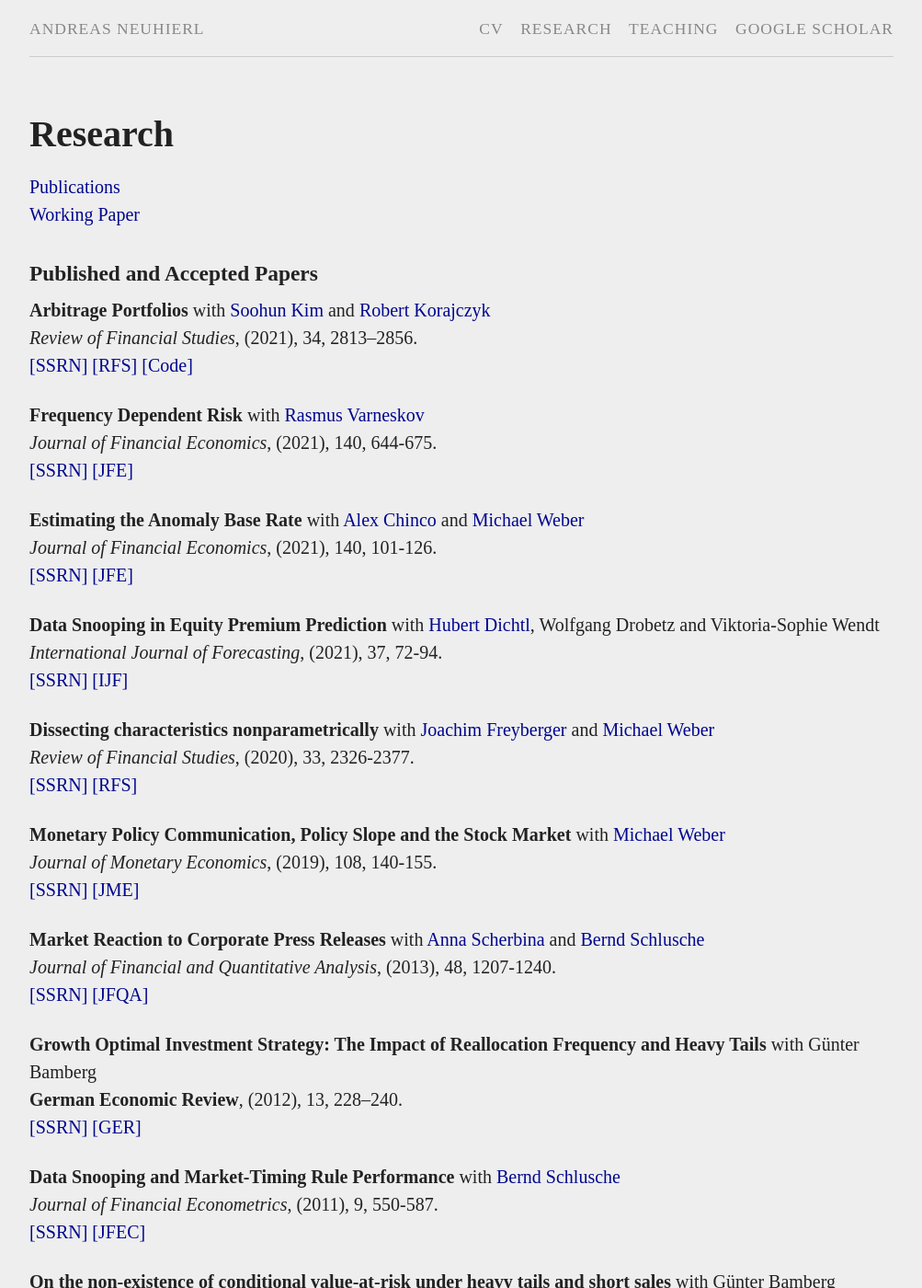
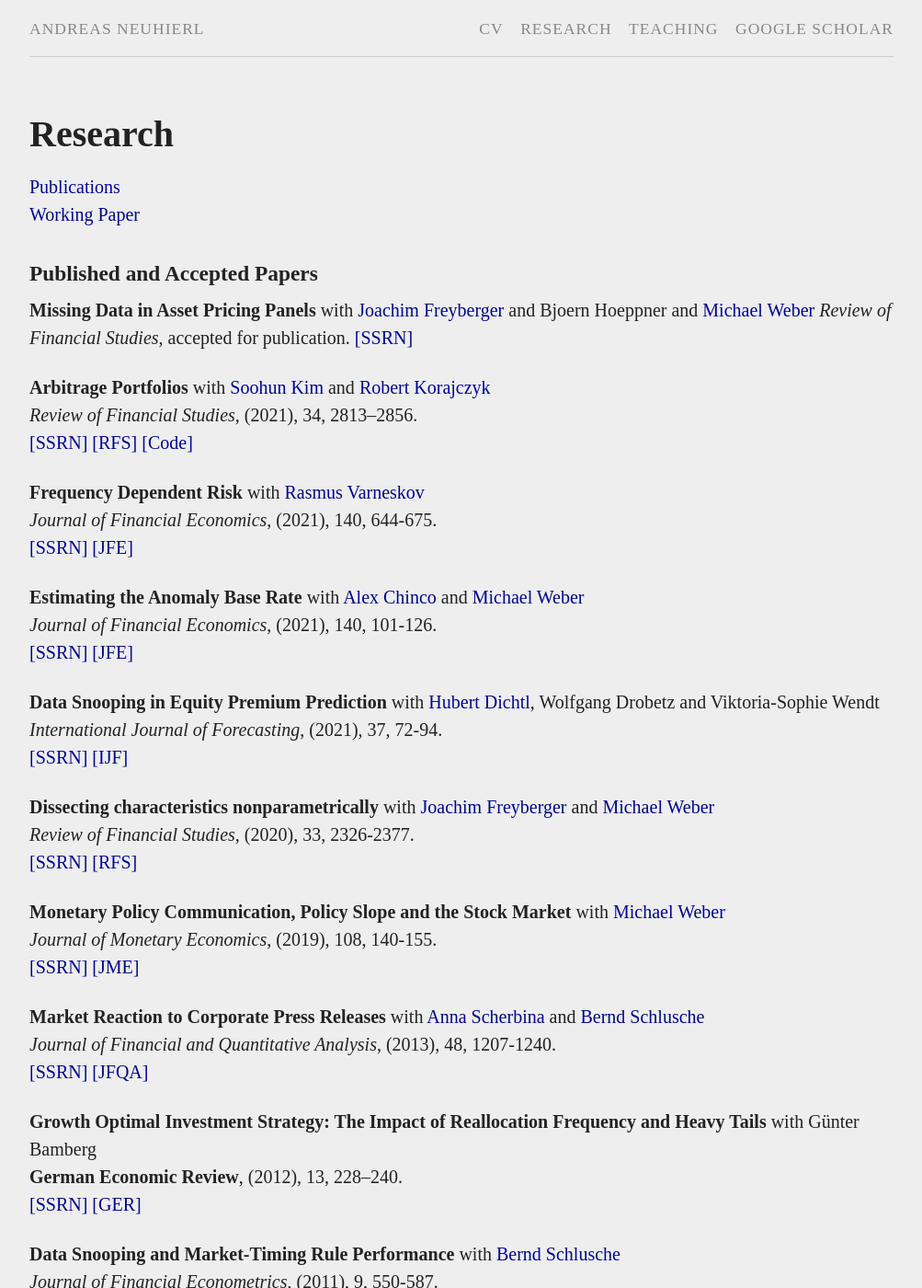
Before and after one commit to aneuhierl/aneuhierl.github.io, a Jekyll site: the page built from research.md, in a window 1280 px wide and 1400 px high. Shown: the whole window at 92% size, without its empty margins (138-1141 px from the left). Built offline with Jekyll 4.4.1, drawn with Linux system fonts in a browser that asks for light colours; comment, search, counter and statistics services are not loaded; some of the changed text lies outside the part shown.

Commit message:
Update research.md

```diff
--- a/research.md
+++ b/research.md
@@ -84,6 +84,9 @@ published: true
 
 ### <a id="pubs"></a>Published and Accepted Papers ###
 
+**Missing Data in Asset Pricing Panels** with [Joachim Freyberger](https://sites.google.com/view/joachimfreyberger/home){:target="_blank"} and Bjoern Hoeppner and [Michael Weber](https://faculty.chicagobooth.edu/michael-weber/){:target="_blank"}
+_Review of Financial Studies_, accepted for publication.
+[[SSRN]](https://papers.ssrn.com/sol3/papers.cfm?abstract_id=3932438){:target="_blank"}
 
 **Arbitrage Portfolios**  with [Soohun Kim](https://soohunkimi.github.io/myWebpage/) and [Robert Korajczyk](https://www.kellogg.northwestern.edu/faculty/directory/korajczyk_robert.aspx){:target="_blank"}
 _Review of Financial Studies_, (2021), 34, 2813–2856.
```
Also changed, not shown: other parts of research.md (+0 -3 lines).
